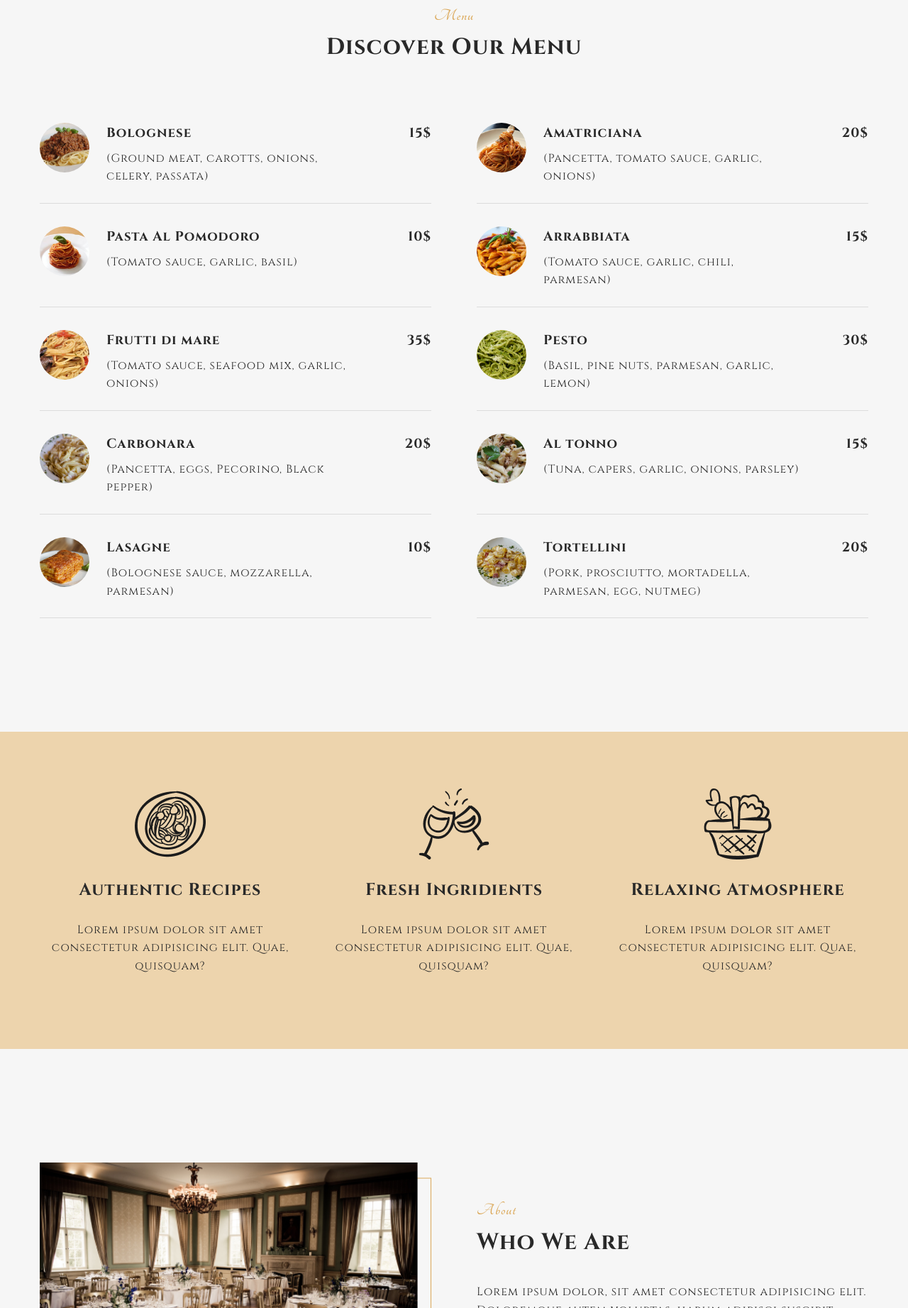
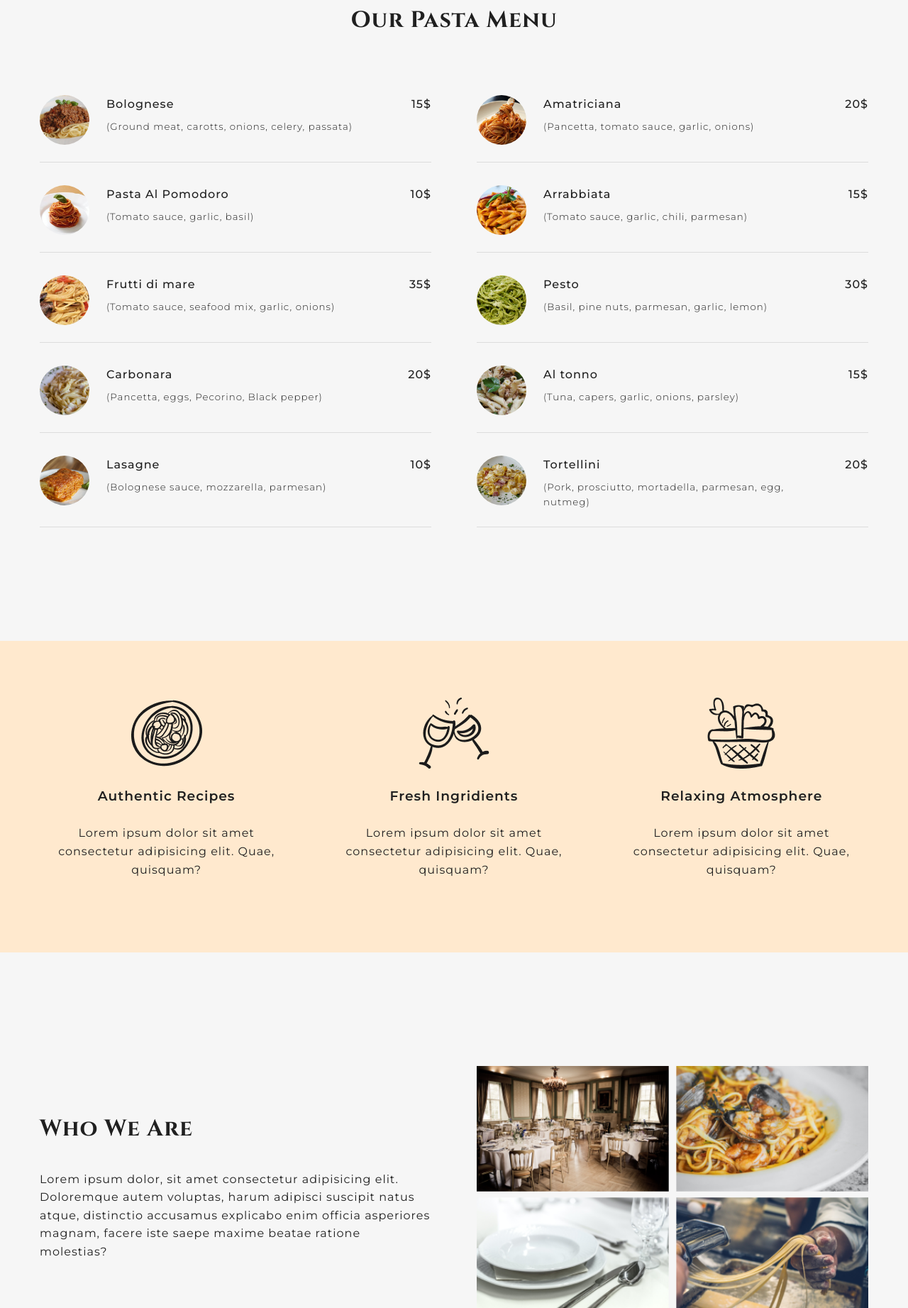
Before and after one commit to stefanelli990/pasta-bar, a plain HTML site: page index.html in a window 1280 px wide. Shown: the part 957-2800 px from the top of the page at 71% size. Drawn offline with Linux system fonts and the light colour scheme.

Commit message:
last change

```diff
--- a/index.html
+++ b/index.html
@@ -4,8 +4,7 @@
     <meta http-equiv="X-UA-Compatible" content="IE=edge">
     <meta name="viewport" content="width=device-width, initial-scale=1.0">
     <title>PastaBar</title>
-    <link href="https://fonts.googleapis.com/css2?family=Cinzel:wght@400;700;900&display=swap" rel="stylesheet">
-    <link href="https://fonts.googleapis.com/css2?family=Tangerine:wght@700&display=swap" rel="stylesheet">
+    <link href="https://fonts.googleapis.com/css2?family=Cinzel:wght@700&family=Montserrat:wght@300;400;500;600&display=swap" rel="stylesheet">
     <link rel="stylesheet" href="https://use.fontawesome.com/releases/v5.15.3/css/all.css" integrity="sha384-SZXxX4whJ79/gErwcOYf+zWLeJdY/qpuqC4cAa9rOGUstPomtqpuNWT9wdPEn2fk" crossorigin="anonymous">
     <link rel="stylesheet" href="styles/main.css">
 </head>
@@ -25,7 +24,7 @@
     <header class="navbar">
         <div class="navbar__container">
         <a href="" class="logo">
-            <img src="images/logo.png" alt="">
+            <img src="images/logo1.svg" alt="">
         </a>
         <nav>
             <ul class="navbar__nav-links">
@@ -54,10 +53,9 @@
 <section id="home" class="showcase">
     <div class="showcase__container">
         <div class="showcase__text">
-            <h2 class="above-heading">Welcome to</h2>
-            <h1>PastaBar</h1>
-            <h3>The finest place in town where pasta dishes prepared by traditional recipes.</h3>
-            <a class="btn" href="#menu">Book A Table</a>
+            <h1>Enjoy Tasty & Delicious Pasta</h1>
+            <p>The finest place in town where pasta dishes prepared by traditional recipes.</p>
+            <a class="btn" href="#menu">View Menu</a>
         </div>
         <div class="showcase__image"></div>
     </div>
@@ -67,8 +65,7 @@
 <section class="menu" id="menu">
     <div class="menu__container">
         <div class="menu__heading">
-            <h2 class="above-heading">Menu</h2>
-            <h1 class="heading">Discover Our Menu</h1>
+            <h1 class="heading">Our Pasta Menu</h1>
         </div>
         <div class="menu__grid">
         <div class="menu__item">
@@ -77,11 +74,11 @@
             </div>
             <div class="menu__item-text">
                 <div class="menu__item-left">
-                    <h3>Bolognese</h3>
-                    <p>(Ground meat, carotts, onions, celery, passata)</p>
+                    <p>Bolognese</p>
+                    <small>(Ground meat, carotts, onions, celery, passata)</small>
                 </div>
                 <div class="menu__item-right">
-                    <h3>15$</h3>
+                    <p>15$</p>
                 </div>
             </div>
         </div>
@@ -91,11 +88,11 @@
             </div>
             <div class="menu__item-text">
                 <div class="menu__item-left">
-                    <h3>Amatriciana</h3>
-                    <p>(Pancetta, tomato sauce, garlic, onions)</p>
+                    <p>Amatriciana</p>
+                    <small>(Pancetta, tomato sauce, garlic, onions)</small>
                 </div>
                 <div class="menu__item-right">
-                    <h3>20$</h3>
+                    <p>20$</p>
                 </div>
             </div>
         </div>
@@ -105,11 +102,11 @@
             </div>
             <div class="menu__item-text">
                 <div class="menu__item-left">
-                    <h3>Pasta Al Pomodoro</h3>
-                    <p>(Tomato sauce, garlic, basil)</p>
+                    <p>Pasta Al Pomodoro</p>
+                    <small>(Tomato sauce, garlic, basil)</small>
                 </div>
                 <div class="menu__item-right">
-                    <h3>10$</h3>
+                    <p>10$</p>
                 </div>
             </div>
         </div>
@@ -119,11 +116,11 @@
             </div>
             <div class="menu__item-text">
                 <div class="menu__item-left">
-                    <h3>Arrabbiata</h3>
-                    <p>(Tomato sauce, garlic, chili, parmesan)</p>
+                    <p>Arrabbiata</p>
+                    <small>(Tomato sauce, garlic, chili, parmesan)</small>
                 </div>
                 <div class="menu__item-right">
-                    <h3>15$</h3>
+                    <p>15$</p>
                 </div>
             </div>
         </div>
@@ -133,11 +130,11 @@
             </div>
             <div class="menu__item-text">
                 <div class="menu__item-left">
-                    <h3>Frutti di mare</h3>
-                    <p>(Tomato sauce, seafood mix, garlic, onions)</p>
+                    <p>Frutti di mare</p>
+                    <small>(Tomato sauce, seafood mix, garlic, onions)</small>
                 </div>
                 <div class="menu__item-right">
-                    <h3>35$</h3>
+                    <p>35$</p>
                 </div>
             </div>
         </div>
@@ -147,11 +144,11 @@
             </div>
             <div class="menu__item-text">
                 <div class="menu__item-left">
-                    <h3>Pesto</h3>
-                    <p>(Basil, pine nuts, parmesan, garlic, lemon)</p>
+                    <p>Pesto</p>
+                    <small>(Basil, pine nuts, parmesan, garlic, lemon)</small>
                 </div>
                 <div class="menu__item-right">
-                    <h3>30$</h3>
+                    <p>30$</p>
                 </div>
             </div>
         </div>
@@ -161,11 +158,11 @@
             </div>
             <div class="menu__item-text">
                 <div class="menu__item-left">
-                    <h3>Carbonara</h3>
-                    <p>(Pancetta, eggs, Pecorino, Black pepper)</p>
+                    <p>Carbonara</p>
+                    <small>(Pancetta, eggs, Pecorino, Black pepper)</small>
                 </div>
                 <div class="menu__item-right">
-                    <h3>20$</h3>
+                    <p>20$</p>
                 </div>
             </div>
         </div>
@@ -175,11 +172,11 @@
             </div>
             <div class="menu__item-text">
                 <div class="menu__item-left">
-                    <h3>Al tonno</h3>
-                    <p>(Tuna, capers, garlic, onions, parsley)</p>
+                    <p>Al tonno</p>
+                    <small>(Tuna, capers, garlic, onions, parsley)</small>
                 </div>
                 <div class="menu__item-right">
-                    <h3>15$</h3>
+                    <p>15$</p>
                 </div>
             </div>
         </div>
@@ -189,11 +186,11 @@
             </div>
             <div class="menu__item-text">
                 <div class="menu__item-left">
-                    <h3>Lasagne</h3>
-                    <p>(Bolognese sauce, mozzarella, parmesan)</p>
+                    <p>Lasagne</p>
+                    <small>(Bolognese sauce, mozzarella, parmesan)</small>
                 </div>
                 <div class="menu__item-right">
-                    <h3>10$</h3>
+                    <p>10$</p>
                 </div>
             </div>
         </div>
@@ -203,11 +200,11 @@
             </div>
             <div class="menu__item-text">
                 <div class="menu__item-left">
-                    <h3>Tortellini</h3>
-                    <p>(Pork, prosciutto, mortadella, parmesan, egg, nutmeg)</p>
+                    <p>Tortellini</p>
+                    <small>(Pork, prosciutto, mortadella, parmesan, egg, nutmeg)</small>
                 </div>
                 <div class="menu__item-right">
-                    <h3>20$</h3>
+                    <p>20$</p>
                 </div>
             </div>
         </div>
@@ -220,15 +217,15 @@
     <div class="divider__container">
         <ul class="divider__items">
             <li><img src="images/spaghetti.png" alt="">
-                <h2>Authentic Recipes</h2>
+                <h3>Authentic Recipes</h3>
                 <p>Lorem ipsum dolor sit amet consectetur adipisicing elit. Quae, quisquam?</p>
             </li>
             <li><img src="images/drinks.png" alt="">
-                <h2>Fresh Ingridients</h2>
+                <h3>Fresh Ingridients</h3>
                 <p>Lorem ipsum dolor sit amet consectetur adipisicing elit. Quae, quisquam?</p>
             </li>
             <li><img src="images/basket.png" alt="">
-                <h2>Relaxing Atmosphere</h2>
+                <h3>Relaxing Atmosphere</h3>
                 <p>Lorem ipsum dolor sit amet consectetur adipisicing elit. Quae, quisquam?</p>
             </li>
 
@@ -241,15 +238,13 @@
     <div class="about__container">
         <div class="about__text">
             <div class="about__heading">
-                <h2 class="above-heading">About</h2>
                 <h1 class="heading">Who We Are</h1>
                 <p>Lorem ipsum dolor, sit amet consectetur adipisicing elit. Doloremque autem voluptas, harum adipisci suscipit natus atque, distinctio accusamus explicabo enim officia asperiores magnam, facere iste saepe maxime beatae ratione molestias?</p>
             </div>
         </div>
         <div class="about__image">
-            <img src="images/about-image.png" alt="">
+            <img src="images/about-img.png" alt="">
         </div>
-
     </div>
 </section>
 
@@ -265,31 +260,30 @@
 
 <section class="contact" id="contact">
     <div class="contact__container">
-                <h2 class="above-heading">Contact</h2>
-                <h1 class="heading">Get In Touch</h1>
+                <h1 class="heading">Visit Us</h1>
         <div class="contact__flex-container">
         <div class="contact__contact-info">
             <ul>
-                <li><h3>Adress</h3></li>
+                <li><h4>Adress</h4></li>
                 <li><a href="">Bozidarceva 22 / 12, Nis</a></li>
             </ul>
             <ul>
-                <li><h3>Email</h3></li>
+                <li><h4>Email</h4></li>
                 <li><a href="">stefan.mohenski@gmail.com</a></li>
             </ul>
             <ul>
-                <li><h3>Phone</h3></li>
+                <li><h4>Phone</h4></li>
                 <li><a href="">+381 (0)69 1990 16 5</a></li>
             </ul>
             <ul>
-                <li><h3>Opening Hours</h3></li>
+                <li><h4>Opening Hours</h4></li>
                 <li><a href="">10:00 - 01:00</a></li>
             </ul>
             <ul>
-                <li><h3>Social Networks</h3></li>
-                <li><a href="">Instagram</a></li>
-                <li><a href="">Facebook</a></li>
-                <li><a href="">Linkedin</a></li>
+                <li><h4>Social Networks</h4></li>
+                <li><a href="#">Instagram</a></li>
+                <li><a href="#">Facebook</a></li>
+                <li><a href="#">Linkedin</a></li>
             </ul>
         </div>
 
@@ -308,7 +302,7 @@
     <div class="footer__top">
         <div class="footer__container">
             <a href="#" class="logo">
-                <img src="images/logo2.png" alt="">
+                <img src="images/logo2.svg" alt="">
             </a>
 
         </div>
--- a/styles/_variables.scss
+++ b/styles/_variables.scss
@@ -1,6 +1,6 @@
 $light: #F6F6F6;
-$dark: #292929;
+$dark: #202020;
 $grey: #5F5F5F;
 $light-grey: #858585;
-$primary: #DBA859;
+$primary: #E5AE6A;
 $transition: all 0.3s ease;
--- a/styles/main.scss
+++ b/styles/main.scss
@@ -7,7 +7,7 @@
     margin: 0;
     padding: 0;
     box-sizing: border-box;
-    font-family: 'Cinzel', serif;
+    font-family: 'Montserrat', sans-serif;
 }
 
 html {
@@ -40,6 +40,7 @@ li {
 
 a {
     text-decoration: none;
+    font-weight: 500;
     transition: $transition;
     color: $light;
         &:hover {
@@ -51,28 +52,35 @@ h1 {
     font-size: 2rem;
   }
 
-  h2 {
+h2 {
     font-size: 1.5rem;
   }
 
-  h3 {
+h3 {
     font-size: 1.17rem;
   }
 
 
+h1, h2 {
+    font-family: 'Cinzel', serif;
+  }
 
 h1, h2, h3, p {
     margin-bottom: 1.5rem;
 
 }
 
-
+small {
+    font-weight: 300;
+}
 
 %btn {
     padding: 1rem 2rem;
     display: inline-block;
     text-align: center;
     border: 1px solid $primary;
+    border-radius: 30px;
+    font-weight: 400;
 }
 
 .logo {
@@ -86,7 +94,7 @@ h1, h2, h3, p {
     color: $light;
     background-color: $primary;
     transition: $transition;
-    font-weight: 700;
+
     &:hover {
         background-color: transparent;
         color: $primary;
@@ -105,8 +113,8 @@ h1, h2, h3, p {
 .above-heading {
     margin-bottom: 0;
     color: $primary;
-    font-family: 'Tangerine', cursive;
     text-align: center;
+
 }
 
 .heading {
@@ -216,7 +224,6 @@ h1, h2, h3, p {
     &__nav-link {
         margin-left: 1.5rem;
         color: $dark;
-        font-weight: 700;
     }
 }
 
@@ -242,7 +249,7 @@ h1, h2, h3, p {
       display: flex;
       flex-direction: column;
       align-items: center;
-        font-weight: 700;
+
     }
     i {
       margin-bottom: 0.5rem;
@@ -312,11 +319,14 @@ h1, h2, h3, p {
 
        h1 {
            font-size: 3rem;
-           font-weight: 900;
+           font-weight: 700;
            line-height: 1;
            @include xl {
-            font-size: 5rem;
+            font-size: 3rem;
            }
+       }
+       p {
+           font-weight: 500;
        }
     }
 
@@ -372,6 +382,7 @@ h1, h2, h3, p {
 
     &__item {
         display: flex;
+        padding-bottom: 1.5rem;
         border-bottom: 1px solid gainsboro;
     }
 
@@ -391,20 +402,19 @@ h1, h2, h3, p {
         display: flex;
         justify-content: space-between;
         width: 100%;
+        p {
+            margin-bottom: 0.5rem;
+            font-weight: 500;
+        }
 
     }
     &__item-left {
         width: 80%;
-        h3 {
-            margin-bottom: 0.5rem;
-        }
-
-
     }
 }
 
 .divider {
-    background-color: lighten($primary, 20);
+    background-color: #FFE9CE;
     &__container {
         @include container(5rem 1rem, 600px);
         @include xl {
@@ -415,7 +425,7 @@ h1, h2, h3, p {
         text-align: center;
         display: grid;
         grid-template-columns: repeat(1, 1fr);
-        gap: 2rem;
+        gap: 3rem;
         @include xl {
             grid-template-columns: repeat(3, 1fr);
         }
@@ -423,6 +433,7 @@ h1, h2, h3, p {
     img {
         margin-bottom: 1.5rem;
     }
+
 }
 
 //about
@@ -446,9 +457,7 @@ h1, h2, h3, p {
 
     &__image {
         flex: 1;
-        @include xl {
-            order: 1;
-        }
+
         img {
             width: 100%;
         }
@@ -459,9 +468,7 @@ h1, h2, h3, p {
         display: flex;
         justify-content: center;
         align-items: center;
-        @include xl {
-            order: 2;
-        }
+
         .above-heading {
             @include xl {
                 text-align: left;
@@ -501,7 +508,7 @@ h1, h2, h3, p {
             color: $light;
             @include container(5rem 1rem, 600px);
             @include xl {
-                @include container(10rem 1rem, 1200px);
+                @include container(7.5rem 1rem, 1200px);
             }
         }
 }
@@ -546,13 +553,14 @@ h1, h2, h3, p {
             margin-bottom: 0.5rem;
         }
 
-        h3 {
+        h4 {
             margin-bottom: 0.5rem
+
         }
 
         a {
             color: $dark;
-            font-weight: 500;
+            font-weight: 400;
 
         }
     }
```
Also changed, not shown: images/about-image.png (deleted), images/about-img.png (added), images/logo.png (deleted), images/logo1.svg (added), images/logo2.png (deleted), images/logo2.svg (added), styles/main.css, 1 other file.
